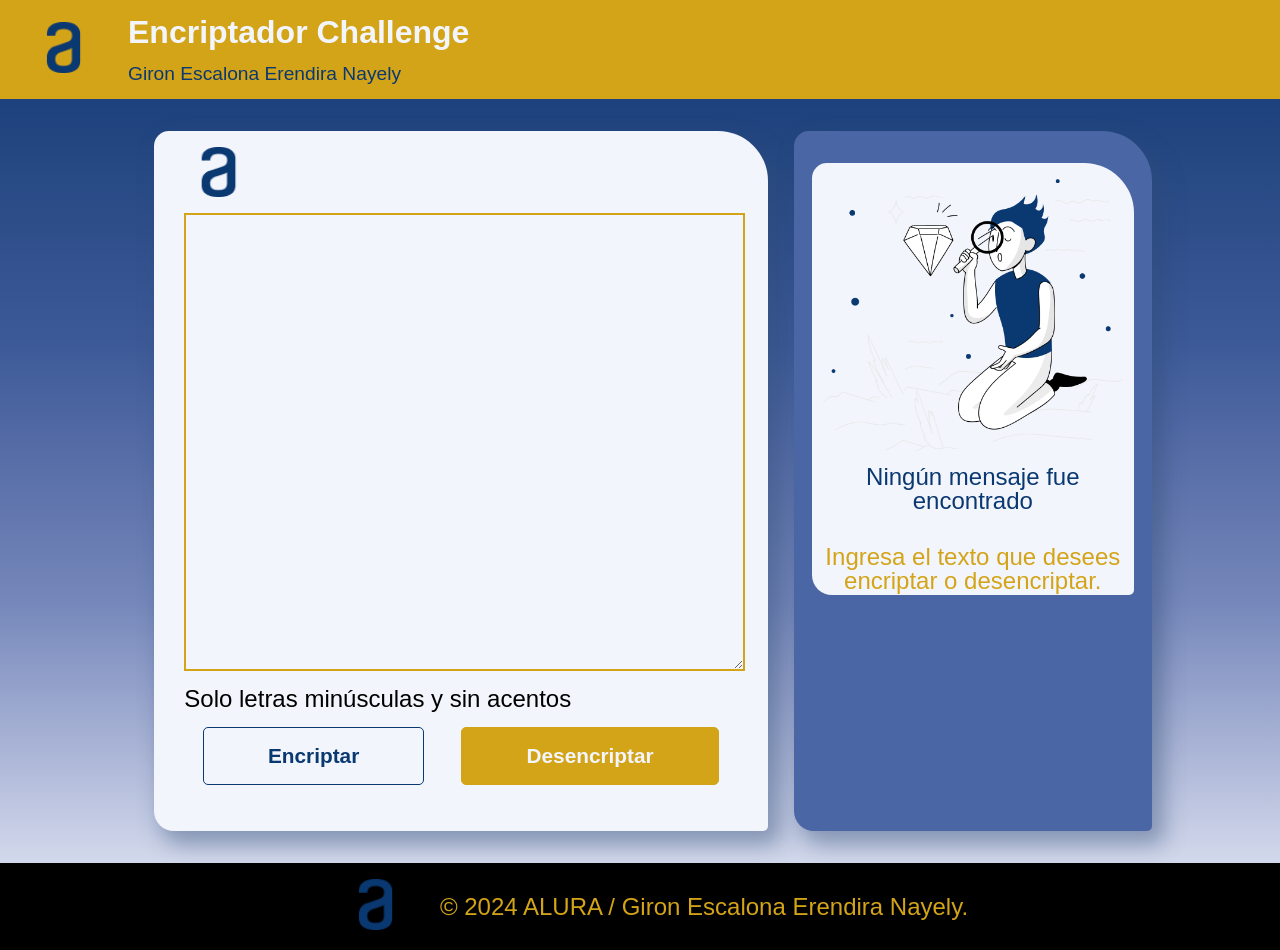
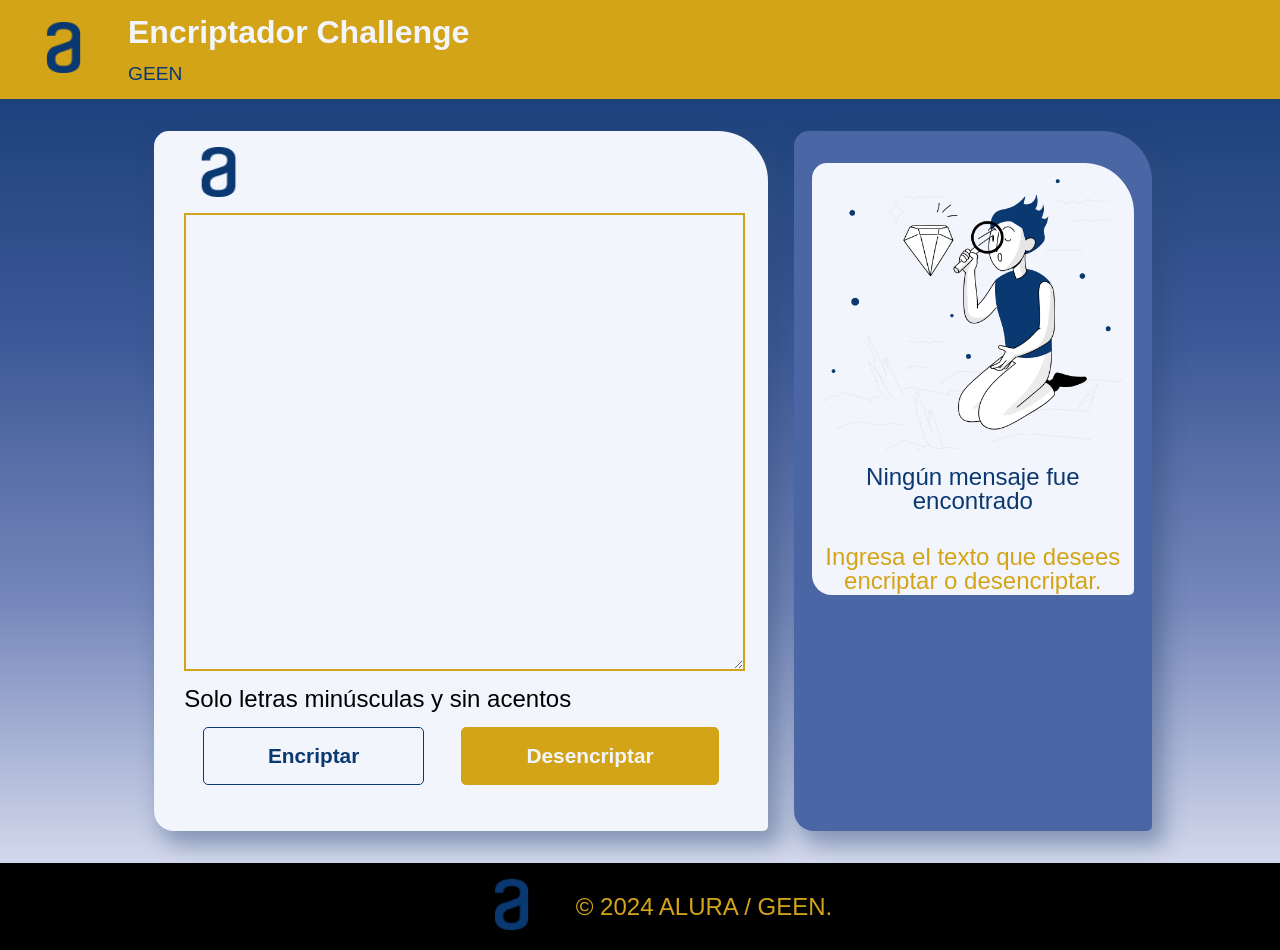
Before and after one commit to SYEnay/Encriptador, a plain HTML site: page index.html in a window 1280 px wide. Drawn offline with Linux system fonts and the light colour scheme; a web font is replaced by a local one.

Commit message:
Update index.html

```diff
--- a/index.html
+++ b/index.html
@@ -20,7 +20,7 @@
             </div>
             <div class="intro mbt-1">
                 <h1 class="txt-white mb-1">Encriptador Challenge</h1>
-                <h3 class="txt-blue-dark">Giron Escalona Erendira Nayely</h3>
+                <h3 class="txt-blue-dark">GEEN</h3>
             </div>
         </div>
     </header>
@@ -70,7 +70,7 @@
             </div>
             <div class="intro mbt-1">
                 <div class="text-center txt-yellow m-auto">
-                    <p>© 2024 ALURA / Giron Escalona Erendira Nayely.</p>
+                    <p>© 2024 ALURA / GEEN.</p>
                 </div>
             </div>
         </div>
```
